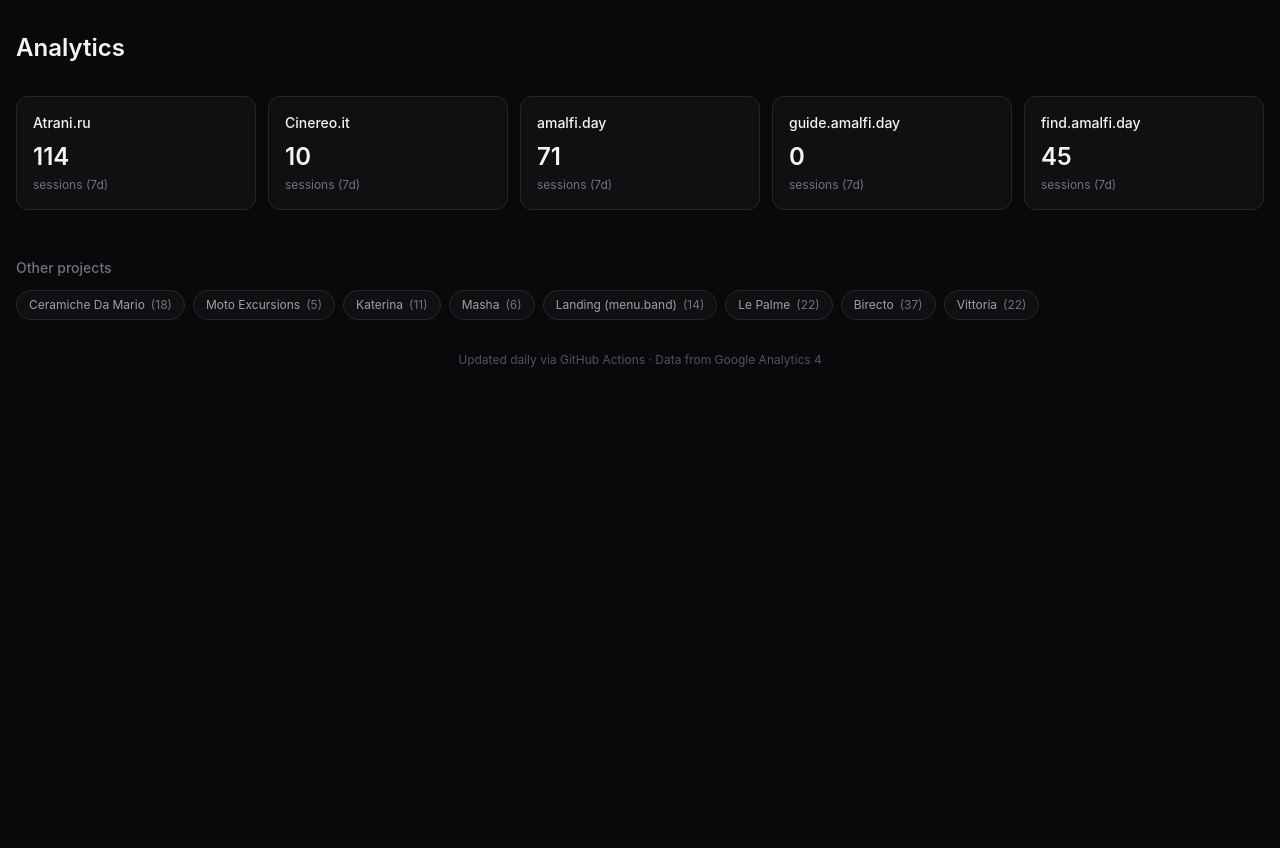
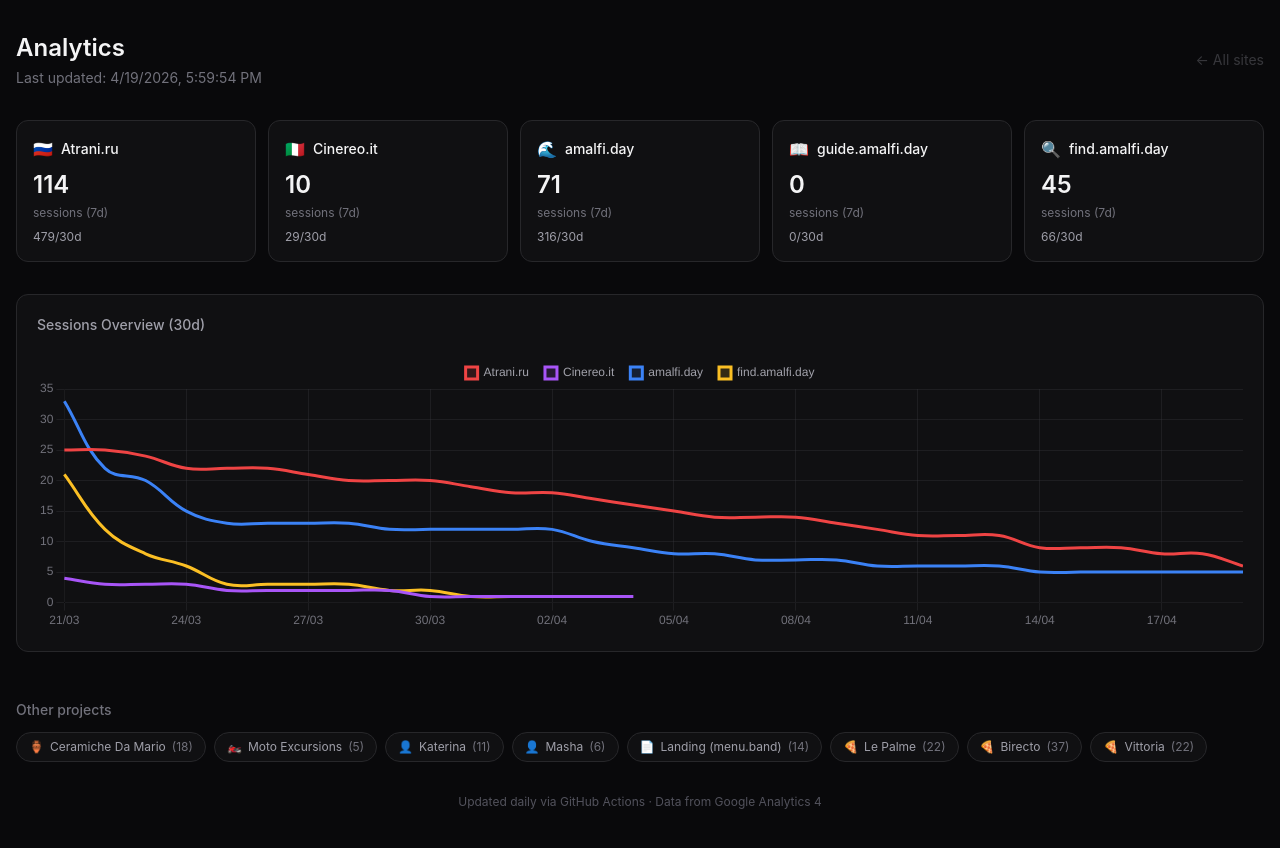
Before and after one commit to ungattocinereo/analytics, a Next.js app: page / in a window 1280 px wide. Shown: the top 848 px of the page. Before the commit the page ends 800 px from the top, so only its background shows below. Built offline with nearby package versions, Linux system fonts and the light colour scheme.

Commit message:
Final: Dashboard with charts using dynamic imports and proper client-side registration

```diff
--- a/app/dashboard-server.tsx
+++ b/app/final-dashboard-server.tsx
@@ -1,14 +1,14 @@
 import fs from 'fs';
 import path from 'path';
-import DashboardClient from './dashboard-client';
+import FinalDashboard from './final-dashboard';
 import type { SiteData } from './types';
 
-export default async function DashboardServer() {
+export default async function FinalDashboardServer() {
   const sitesPath = path.join(process.cwd(), 'public', 'data', 'sites.json');
   const allSitesPath = path.join(process.cwd(), 'public', 'data', 'all-sites.json');
 
   const sitesData = JSON.parse(fs.readFileSync(sitesPath, 'utf8')) as Record<string, SiteData>;
   const allSitesData = JSON.parse(fs.readFileSync(allSitesPath, 'utf8')) as Record<string, SiteData>;
 
-  return <DashboardClient initialSites={sitesData} initialAllSites={allSitesData} />;
+  return <FinalDashboard initialSites={sitesData} initialAllSites={allSitesData} />;
 }
--- a/app/dashboard-client.tsx
+++ b/app/final-dashboard.tsx
@@ -1,23 +1,12 @@
 "use client";
 
-import { useState } from "react";
-import {
-  Chart as ChartJS,
-  CategoryScale,
-  LinearScale,
-  PointElement,
-  LineElement,
-  BarElement,
-  ArcElement,
-  Title,
-  Tooltip,
-  Legend,
-  Filler,
-} from "chart.js";
-import { Line, Doughnut } from "react-chartjs-2";
+import { useState, useEffect } from "react";
+import dynamic from "next/dynamic";
 import type { SiteData } from "./types";
 
-ChartJS.register(CategoryScale, LinearScale, PointElement, LineElement, BarElement, ArcElement, Title, Tooltip, Legend, Filler);
+// Динамически импортируем Chart.js только на клиенте
+const Line = dynamic(() => import("react-chartjs-2").then(mod => mod.Line), { ssr: false });
+const Doughnut = dynamic(() => import("react-chartjs-2").then(mod => mod.Doughnut), { ssr: false });
 
 const COLORS: Record<string, { bg: string; border: string }> = {
   "Atrani.ru": { bg: "rgba(239, 68, 68, 0.15)", border: "rgb(239, 68, 68)" },
@@ -51,19 +40,28 @@
   "Vittoria": "🍕",
 };
 
-interface DashboardClientProps {
+interface FinalDashboardProps {
   initialSites: Record<string, SiteData>;
   initialAllSites: Record<string, SiteData>;
 }
 
-export default function DashboardClient({ initialSites, initialAllSites }: DashboardClientProps) {
+export default function FinalDashboard({ initialSites, initialAllSites }: FinalDashboardProps) {
   const [selectedSite, setSelectedSite] = useState<string | null>(null);
+  const [chartsReady, setChartsReady] = useState(false);
+
+  useEffect(() => {
+    // Загружаем и регистрируем Chart.js только на клиенте
+    import("chart.js").then(({ Chart, registerables }) => {
+      Chart.register(...registerables);
+      setChartsReady(true);
+    });
+  }, []);
 
   const sites = Object.values(initialSites);
   const allSites = Object.values(initialAllSites);
   const active = selectedSite ? initialAllSites[selectedSite] : null;
 
-  // Combined overview chart
+  // Подготовка данных для графика
   const trendDates = active
     ? active.trend.map(r => {
         const d = r.dimensions[0];
@@ -182,6 +180,7 @@
       </div>
 
       {/* Trend chart */}
+      {chartsReady && (
         <div className="bg-zinc-900/50 border border-zinc-800 rounded-xl p-5 mb-8">
           <h2 className="text-sm font-medium text-zinc-400 mb-4">
             {active ? `${active.name} — Sessions (30d)` : "Sessions Overview (30d)"}
@@ -190,6 +189,7 @@
             <Line data={overviewChartData} options={chartOptions} />
           </div>
         </div>
+      )}
 
       {/* Detail panels for selected site */}
       {active && (
@@ -228,9 +228,9 @@
           </div>
 
           {/* Countries */}
+          {chartsReady && active.countries.length > 0 && (
             <div className="bg-zinc-900/50 border border-zinc-800 rounded-xl p-5">
               <h3 className="text-sm font-medium text-zinc-400 mb-4">Countries (7d)</h3>
-            {active.countries.length > 0 ? (
               <div className="flex items-center gap-4">
                 <div className="w-36 h-36">
                   <Doughnut
@@ -265,10 +265,8 @@
                   ))}
                 </div>
               </div>
-            ) : (
-              <p className="text-zinc-600 text-sm">No data</p>
+            </div>
           )}
-          </div>
 
           {/* Top Pages */}
           <div className="bg-zinc-900/50 border border-zinc-800 rounded-xl p-5 md:col-span-2">
--- a/app/page.tsx
+++ b/app/page.tsx
@@ -1,5 +1,5 @@
-import SimpleDashboardServer from "./simple-dashboard-server";
+import FinalDashboardServer from "./final-dashboard-server";
 
 export default function Home() {
-  return <SimpleDashboardServer />;
+  return <FinalDashboardServer />;
 }
--- a/app/simple-dashboard-server.tsx
+++ /dev/null
@@ -1,14 +0,0 @@
-import fs from 'fs';
-import path from 'path';
-import SimpleDashboard from './simple-dashboard';
-import type { SiteData } from './types';
-
-export default async function SimpleDashboardServer() {
-  const sitesPath = path.join(process.cwd(), 'public', 'data', 'sites.json');
-  const allSitesPath = path.join(process.cwd(), 'public', 'data', 'all-sites.json');
-
-  const sitesData = JSON.parse(fs.readFileSync(sitesPath, 'utf8')) as Record<string, SiteData>;
-  const allSitesData = JSON.parse(fs.readFileSync(allSitesPath, 'utf8')) as Record<string, SiteData>;
-
-  return <SimpleDashboard initialSites={sitesData} initialAllSites={allSitesData} />;
-}
--- a/app/simple-dashboard.tsx
+++ /dev/null
@@ -1,102 +0,0 @@
-"use client";
-
-import { useState } from "react";
-import type { SiteData } from "./types";
-
-interface SimpleDashboardProps {
-  initialSites: Record<string, SiteData>;
-  initialAllSites: Record<string, SiteData>;
-}
-
-export default function SimpleDashboard({ initialSites, initialAllSites }: SimpleDashboardProps) {
-  const [selectedSite, setSelectedSite] = useState<string | null>(null);
-
-  const sites = Object.values(initialSites);
-  const allSites = Object.values(initialAllSites);
-  const active = selectedSite ? initialAllSites[selectedSite] : null;
-
-  return (
-    <div className="max-w-7xl mx-auto px-4 py-8">
-      <h1 className="text-2xl font-semibold mb-8">Analytics</h1>
-
-      {/* Site cards */}
-      <div className="grid grid-cols-2 sm:grid-cols-3 lg:grid-cols-5 gap-3 mb-8">
-        {sites.map(site => {
-          const isSelected = selectedSite === site.name;
-          return (
-            <button
-              type="button"
-              key={site.name}
-              onClick={() => setSelectedSite(isSelected ? null : site.name)}
-              className={`text-left p-4 rounded-xl border transition-all ${
-                isSelected
-                  ? "border-zinc-500 bg-zinc-900"
-                  : "border-zinc-800 bg-zinc-900/50 hover:bg-zinc-900 hover:border-zinc-700"
-              }`}
-            >
-              <div className="text-sm font-medium truncate mb-2">{site.name}</div>
-              <div className="text-2xl font-semibold">{site.summary7d.sessions.toLocaleString()}</div>
-              <div className="text-xs text-zinc-500 mt-1">sessions (7d)</div>
-            </button>
-          );
-        })}
-      </div>
-
-      {/* Selected site details */}
-      {active && (
-        <div className="bg-zinc-900/50 border border-zinc-800 rounded-xl p-5 mb-8">
-          <h2 className="text-lg font-medium mb-4">{active.name}</h2>
-          <div className="grid grid-cols-2 md:grid-cols-4 gap-4">
-            <div>
-              <div className="text-zinc-500 text-sm">Sessions (7d)</div>
-              <div className="text-2xl font-semibold">{active.summary7d.sessions.toLocaleString()}</div>
-            </div>
-            <div>
-              <div className="text-zinc-500 text-sm">Users (7d)</div>
-              <div className="text-2xl font-semibold">{active.summary7d.users.toLocaleString()}</div>
-            </div>
-            <div>
-              <div className="text-zinc-500 text-sm">Page Views (7d)</div>
-              <div className="text-2xl font-semibold">{active.summary7d.pageViews.toLocaleString()}</div>
-            </div>
-            <div>
-              <div className="text-zinc-500 text-sm">Bounce Rate</div>
-              <div className="text-2xl font-semibold">{active.summary7d.bounceRate}%</div>
-            </div>
-          </div>
-        </div>
-      )}
-
-      {/* Other projects */}
-      <div className="mt-12">
-        <h3 className="text-sm font-medium text-zinc-500 mb-3">Other projects</h3>
-        <div className="flex flex-wrap gap-2">
-          {allSites
-            .filter(s => !sites.map(s => s.name).includes(s.name))
-            .map(site => {
-              const isSelected = selectedSite === site.name;
-              return (
-                <button
-                  type="button"
-                  key={site.name}
-                  onClick={() => setSelectedSite(isSelected ? null : site.name)}
-                  className={`inline-flex items-center gap-1.5 px-3 py-1.5 rounded-full text-xs border transition ${
-                    isSelected
-                      ? "border-zinc-500 bg-zinc-800 text-zinc-200"
-                      : "border-zinc-800 bg-zinc-900/50 text-zinc-400 hover:bg-zinc-800 hover:text-zinc-300"
-                  }`}
-                >
-                  <span>{site.name}</span>
-                  <span className="text-zinc-500">({site.summary7d.sessions})</span>
-                </button>
-              );
-            })}
-        </div>
-      </div>
-
-      <div className="text-center text-xs text-zinc-600 mt-8 pb-8">
-        Updated daily via GitHub Actions · Data from Google Analytics 4
-      </div>
-    </div>
-  );
-}
```
Lines whose indentation alone changed are shown as unchanged.
